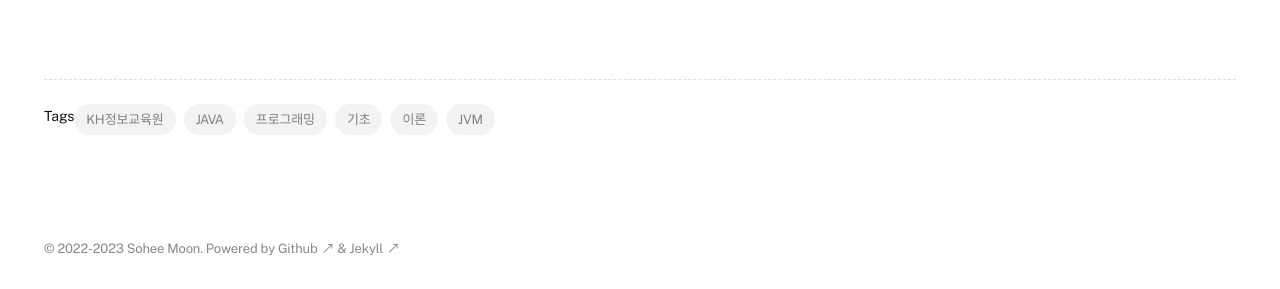
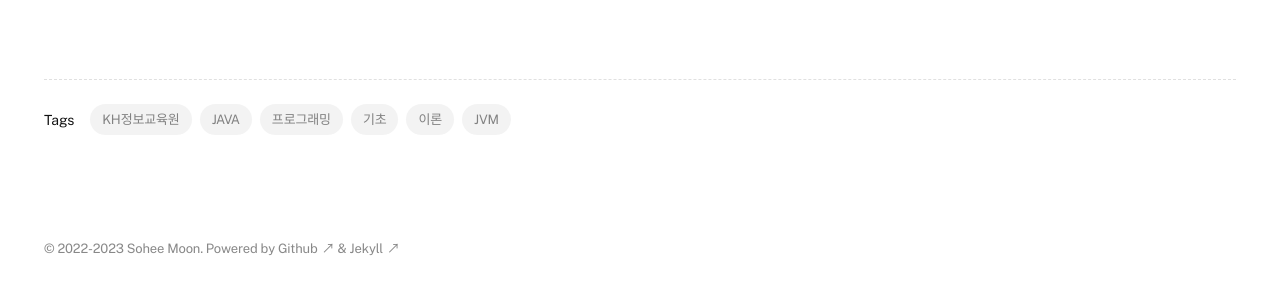
Before and after one commit to soheetech/soheetech.github.io, a Jekyll site: the page built from _posts/2023-02-25-kh-01-basic.md, in a window 1280 px wide and 1400 px high, scrolled down 283 px. Shown: the part 1108-1397 px from the top of the window. Built offline with Jekyll 4.4.1, drawn with Linux system fonts in a browser that asks for light colours.

Commit message:
Update post.css

```diff
--- a/assets/css/post.css
+++ b/assets/css/post.css
@@ -48,6 +48,12 @@
   border-top: 1px dashed var(--color-gray);
 }
 
+.page-post .w-post-tags h5 {
+  padding: var(--size-10) 0;
+  margin-right: var(--size-40);
+}
+
+
 /* post detail - contents */
 
 .page-post .post-content { font-size: var(--font-big); }
```
